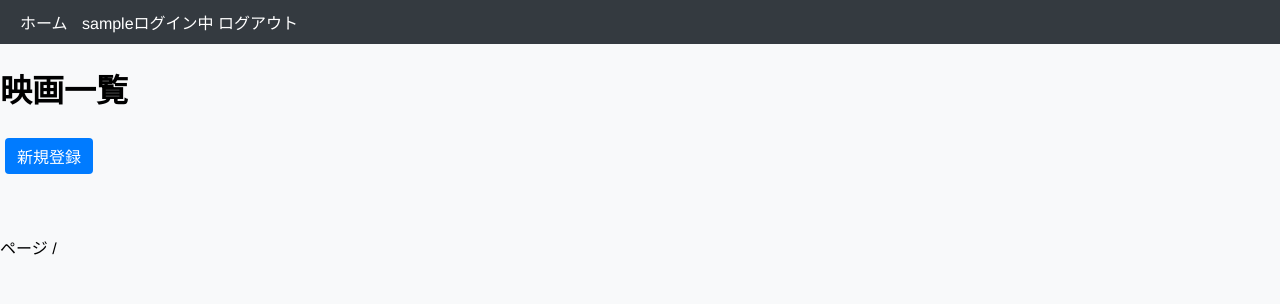
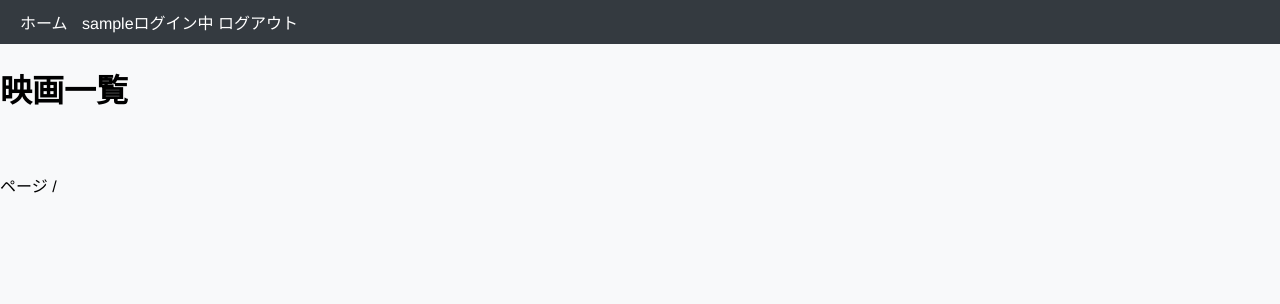
Before and after one commit to 97958697/my-first-portfolio, a Django app: page /reviews/movies/ in a window 1280 px wide. Shown: the top 304 px of the page. Run offline with Django 5.2, Linux system fonts and the light colour scheme; the visitor is signed in with stand-in values (Sample User, id 1); data that the repository does not hold is empty.

Commit message:
Remove new registration button from movie list

```diff
--- a/templates/reviews/movie_list.html
+++ b/templates/reviews/movie_list.html
@@ -4,9 +4,6 @@
 
 {% block content %}
 <h1>映画一覧</h1>
-{% if user.is_staff %}
-  <p><a class="btn btn-primary" href="{% url 'reviews:movie_create' %}">新規登録</a></p>
-{% endif %}
 <div class="movie-grid">
   {% for movie in movies %}
     <div class="movie-card">
```
